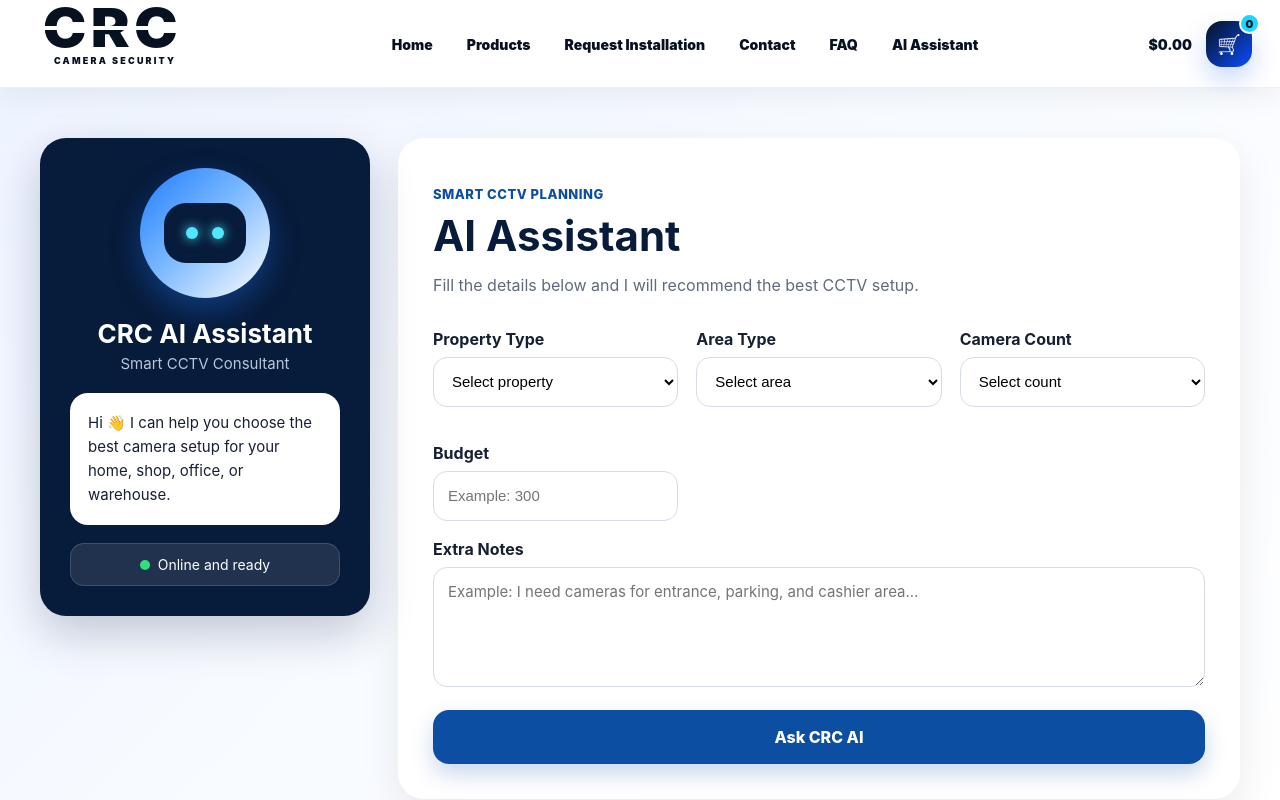
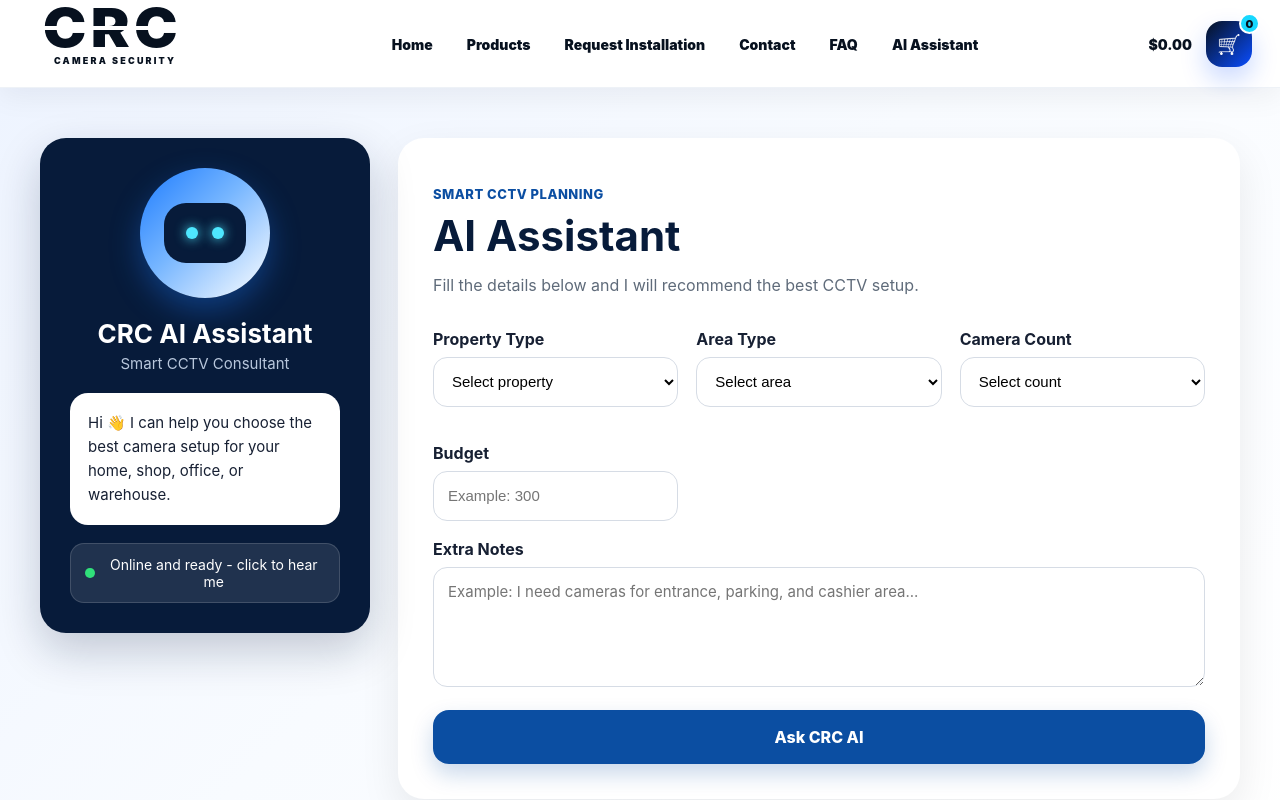
Before and after one commit to 22230930-a1/Crc-Camera-Security-Project, a React (Create React App) app: page /ai in a window 1280 px wide. Shown: the top 800 px of the page. Built offline with nearby package versions, Linux system fonts and the light colour scheme; no server answers.

Commit message:
add voice interaction to ai assistant

```diff
--- a/src/Pages/AIAssistant.js
+++ b/src/Pages/AIAssistant.js
@@ -9,6 +9,25 @@ function AIAssistant() {
   const [notes, setNotes] = useState("");
   const [recommendation, setRecommendation] = useState("");
   const [loading, setLoading] = useState(false);
+
+  const speakAssistant = () => {
+    if (!window.speechSynthesis) {
+      alert("Voice is not supported in this browser.");
+      return;
+    }
+
+    window.speechSynthesis.cancel();
+
+    const text =
+      "Hello, I am CRC AI Assistant. I can help you choose the best camera setup for your home, shop, office, or warehouse.";
+
+    const speech = new SpeechSynthesisUtterance(text);
+    speech.lang = "en-US";
+    speech.rate = 0.95;
+    speech.pitch = 1;
+
+    window.speechSynthesis.speak(speech);
+  };
 
   const handleRecommend = async (e) => {
     e.preventDefault();
@@ -31,6 +50,20 @@ function AIAssistant() {
       });
 
       setRecommendation(data.recommendation);
+
+      if (window.speechSynthesis) {
+        window.speechSynthesis.cancel();
+
+        const speech = new SpeechSynthesisUtterance(
+          "Your CCTV recommendation is ready. Please check the suggested setup below."
+        );
+
+        speech.lang = "en-US";
+        speech.rate = 0.95;
+        speech.pitch = 1;
+
+        window.speechSynthesis.speak(speech);
+      }
     } catch (error) {
       console.error("AI Assistant Error:", error);
       alert(error.message || "Failed to get AI recommendation");
@@ -59,10 +92,14 @@ function AIAssistant() {
             shop, office, or warehouse.
           </div>
 
-          <div style={styles.statusBox}>
+          <button
+            type="button"
+            style={styles.statusBox}
+            onClick={speakAssistant}
+          >
             <span style={styles.statusDot}></span>
-            Online and ready
-          </div>
+            Online and ready - click to hear me
+          </button>
         </div>
 
         {/* RIGHT FORM CARD */}
@@ -162,6 +199,7 @@ function AIAssistant() {
             <div style={styles.resultBox}>
               <div style={styles.resultHeader}>
                 <div style={styles.smallAvatar}>AI</div>
+
                 <div>
                   <h2 style={styles.resultTitle}>CRC AI Recommendation</h2>
                   <p style={styles.resultSub}>Suggested security setup</p>
@@ -227,7 +265,6 @@ const styles = {
     justifyContent: "center",
     alignItems: "center",
     gap: "14px",
-    position: "relative",
   },
 
   eye: {
@@ -262,16 +299,19 @@ const styles = {
   },
 
   statusBox: {
+    width: "100%",
     marginTop: "18px",
     background: "rgba(255,255,255,0.1)",
     border: "1px solid rgba(255,255,255,0.15)",
     padding: "12px 14px",
     borderRadius: "14px",
     fontSize: "14px",
+    color: "#ffffff",
     display: "flex",
     alignItems: "center",
     justifyContent: "center",
     gap: "8px",
+    cursor: "pointer",
   },
 
   statusDot: {
```
